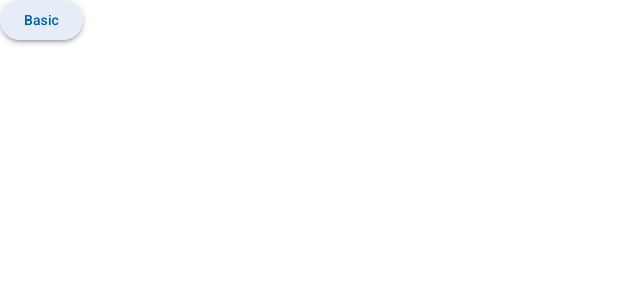
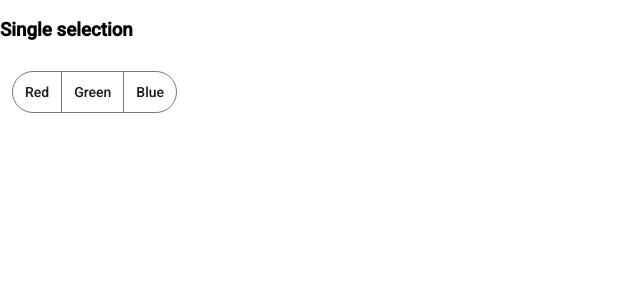
Before and after one commit to EmircanKoc1/MaterialUIExample, an Angular app: page / in a window 1280 px wide. Shown: the top 300 px of the page, without its empty margins (0-640 px from the left). Built offline with nearby package versions, Linux system fonts and the light colour scheme.

Commit message:
The buttontogle componentn and other files have been added .

```diff
--- a/src/app/app.component.html
+++ b/src/app/app.component.html
@@ -1,3 +1,5 @@
 <!-- <app-badge><app-badge> -->
 
-    <app-button></app-button>
+<!-- <app-button></app-button> -->
+
+<app-buttontoggle></app-buttontoggle>
--- a/src/app/app.component.ts
+++ b/src/app/app.component.ts
@@ -2,6 +2,7 @@ import { Component } from '@angular/core';
 import { RouterOutlet } from '@angular/router';
 import { BadgeComponent } from "./components/badge/badge.component";
 import { ButtonComponent } from "./components/button/button.component";
+import { ButtontoggleComponent } from './components/buttontoggle/buttontoggle.component';
 
 @Component({
   selector: 'app-root',
@@ -12,7 +13,8 @@ import { ButtonComponent } from "./components/button/button.component";
     RouterOutlet,
     BadgeComponent,
     ButtonComponent,
-    ButtonComponent
+    ButtonComponent,
+    ButtontoggleComponent
 
   ],
 })
--- /dev/null
+++ b/src/app/components/buttontoggle/buttontoggle.component.html
@@ -0,0 +1,12 @@
+<section>
+    <h3>Single selection</h3>
+    <mat-button-toggle-group
+      name="favoriteColor"
+      aria-label="Favorite Color" multiple
+      [hideMultipleSelectionIndicator]="true"
+    >
+      <mat-button-toggle value="red">Red</mat-button-toggle>
+      <mat-button-toggle value="green">Green</mat-button-toggle>
+      <mat-button-toggle value="blue">Blue</mat-button-toggle>
+    </mat-button-toggle-group>
+  </section>
--- /dev/null
+++ b/src/app/components/buttontoggle/buttontoggle.component.scss
@@ -0,0 +1,4 @@
+mat-button-toggle-group {
+    margin-left: 12px;
+    margin-top: 12px;
+  }
--- /dev/null
+++ b/src/app/components/buttontoggle/buttontoggle.component.ts
@@ -0,0 +1,23 @@
+import { ChangeDetectionStrategy, Component, signal } from '@angular/core';
+import { MatButtonToggle, MatButtonToggleModule } from '@angular/material/button-toggle';
+
+@Component({
+  selector: 'app-buttontoggle',
+  standalone: true,
+  styleUrl: './buttontoggle.component.scss',
+  templateUrl: './buttontoggle.component.html',
+  imports: [
+    MatButtonToggleModule
+  ],
+  changeDetection: ChangeDetectionStrategy.OnPush
+})
+export class ButtontoggleComponent {
+  hideSingleSelectionIndicator = signal(false);
+
+
+  toggleSingleSelectionIndicator() {
+    this.hideSingleSelectionIndicator.update(value => !value);
+  }
+
+
+}
```
Also changed, not shown: 1 other file (tests, documents, lock files or other folders).
